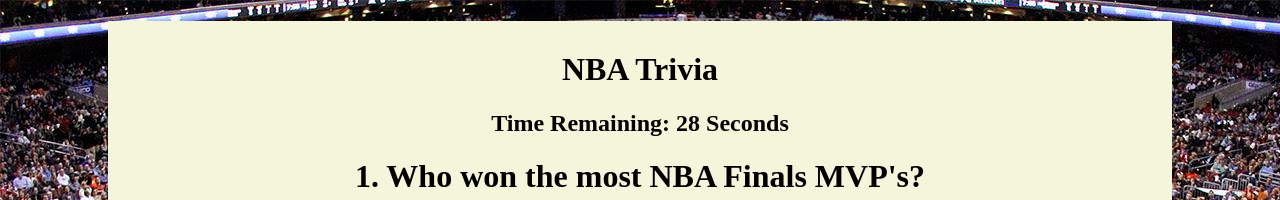
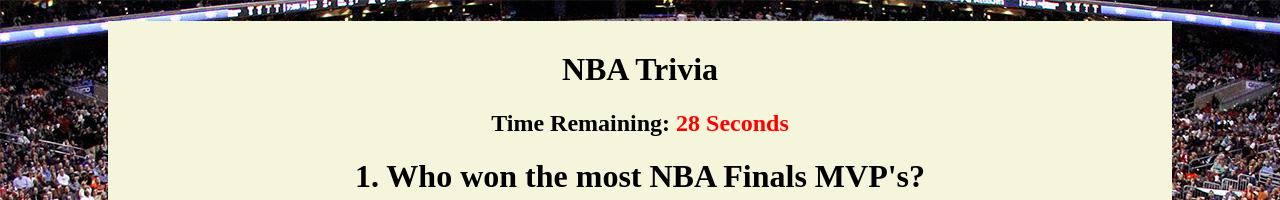
Before and after one commit to aaronjohnno/NBA-Trivia, a plain HTML site: page index.html in a window 1280 px wide. Both pictures are taken after a click on the button "Start". Shown: the top 200 px of the page. Drawn offline with Linux system fonts and the light colour scheme.

Commit message:
final css corrections

```diff
--- a/assets/css/style.css
+++ b/assets/css/style.css
@@ -32,3 +32,7 @@
 .logo {
     padding-top: 30px;
 }
+
+#timer_number {
+    color: red;
+}
--- a/assets/javascript/app.js
+++ b/assets/javascript/app.js
@@ -8,7 +8,7 @@
 var unansweredCount = 0;
 
 
-// ------------------------ Game Functions ------------------------
+// ---- Game Functions ----
 $(document).ready(function(){
 
 	// TimeOut page after 30 secons
@@ -42,7 +42,7 @@
 
 
 
-    	// ----------- If Time reaches 0 Seconds -----------
+    	// ----- If Time reaches 0 Seconds ----
 			// User finishes before time is up and clicks done
 			$("#done_button").on("click", function(){
 
```
